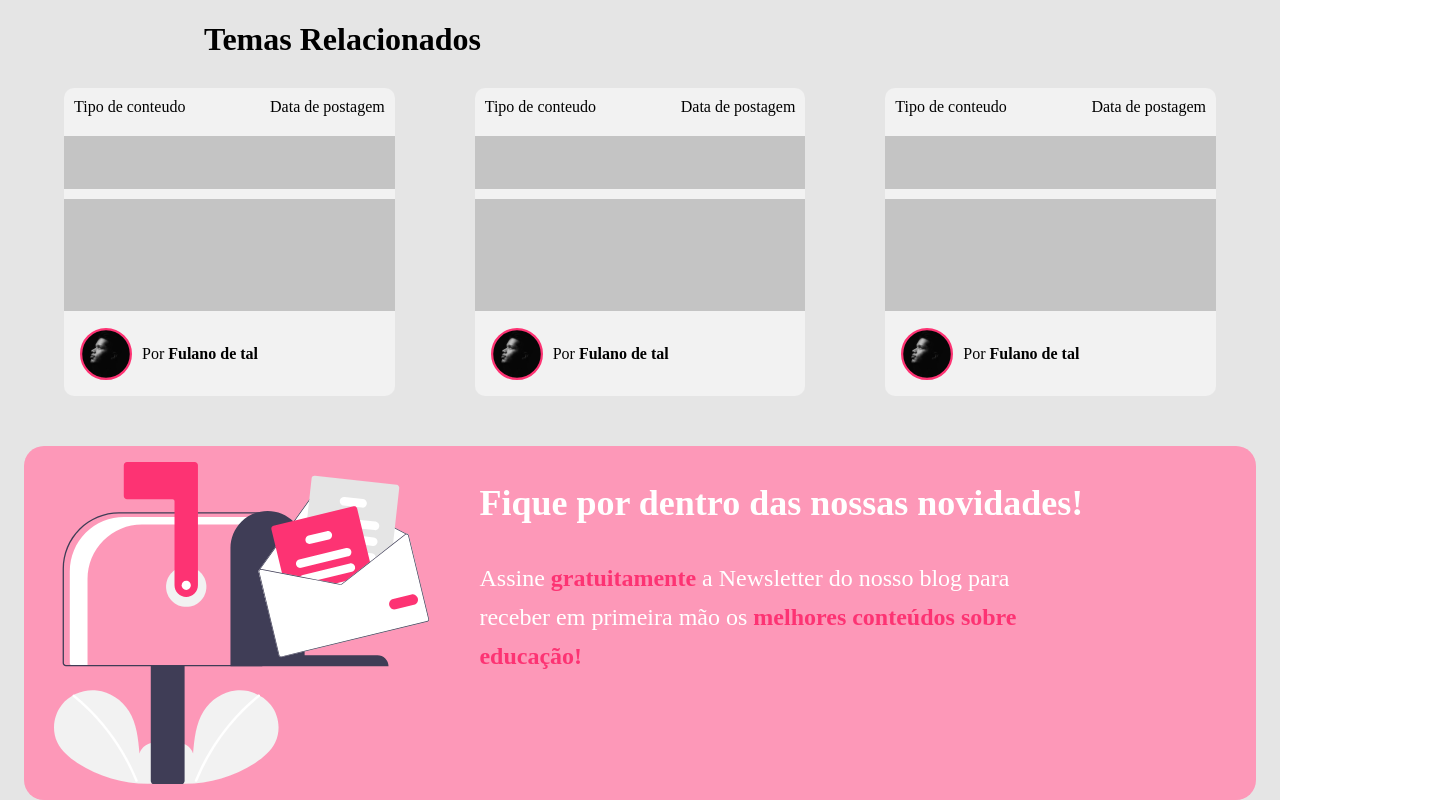
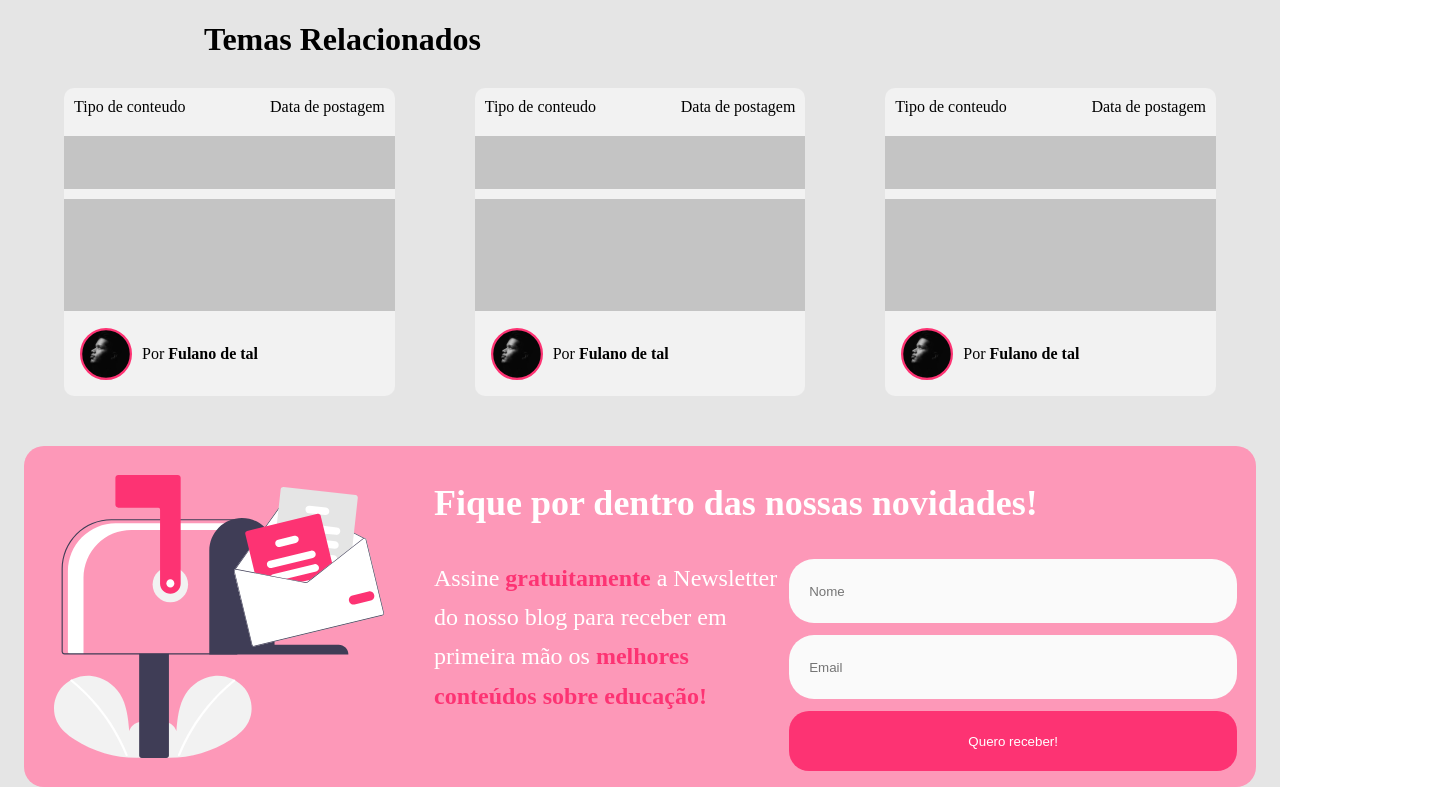
Before and after one commit to Jello-Education/front_blog, a React (Create React App) app: page /article in a window 1280 px wide. Shown: the part 2651-3451 px from the top of the page, 1438 px wide, since content can reach past the window. Built offline with nearby package versions, Linux system fonts and the light colour scheme.

Commit message:
finished Mail component

```diff
--- a/src/components/Mail/index.tsx
+++ b/src/components/Mail/index.tsx
@@ -1,6 +1,6 @@
 import React from 'react';
 
-import { Container, Texts } from './styles';
+import { Container, Texts, Form } from './styles';
 
 import mailBoxImg from '../../assets/mailBox.svg';
 
@@ -12,10 +12,18 @@ const Mail: React.FC = () => {
        <Texts>
          <h1>Fique por dentro das nossas novidades!</h1>
 
-         <p>
-           Assine <b>gratuitamente</b> a Newsletter do nosso blog
-          para receber em primeira mão os <b>melhores conteúdos sobre educação!</b>
-         </p>
+         <Form>
+            <p>
+              Assine <b>gratuitamente</b> a Newsletter do nosso blog
+              para receber em primeira mão os <b>melhores conteúdos sobre educação!</b>
+            </p>
+            <form action="">
+              <input type="text" placeholder="Nome"/>
+              <input type="email" placeholder="Email"/>
+
+              <button>Quero receber!</button>
+            </form>
+         </Form>
        </Texts>
     </Container>
   );
--- a/src/components/Mail/styles.ts
+++ b/src/components/Mail/styles.ts
@@ -3,7 +3,6 @@ import styled from 'styled-components';
 export const Container = styled.div`
   width: 100%;
   margin-top: 50px;
-  height: 354px;
   border-radius: 20px;
   padding: 16px 30px;
   background: #FD98B8;
@@ -12,6 +11,7 @@ export const Container = styled.div`
 `;
 
 export const Texts = styled.div`
+  width: 100%;
   text-align: left;
   color: #fff;
   margin-top: 20px;
@@ -24,6 +24,14 @@ export const Texts = styled.div`
     margin-bottom: 35px;
   }
 
+
+`;
+
+export const Form = styled.div`
+  width: 80%;
+  display: flex;
+  justify-content: space-between;
+
   p{
     width: 556px;
     font-size: 24px;
@@ -33,4 +41,34 @@ export const Texts = styled.div`
       color: #FD3373;
     }
   }
+
+  form{
+    display: flex;
+    flex-direction: column;
+    align-items: center;
+
+    input{
+      width: 448px;
+      height: 64px;
+      padding: 0 20px;
+      margin-bottom: 12px;
+      background: #FAFAFA;
+      border-radius: 25px;
+      border: 0;
+    }
+
+    button{
+      width: 448px;
+      height: 60px;
+      background: #FD3373;
+      color: #fff;
+      border-radius: 20px;
+      border: 0;
+      transition: opacity 0.3s;
+
+      &:hover{
+        opacity: 0.8;
+      }
+    }
+  }
 `;
```
